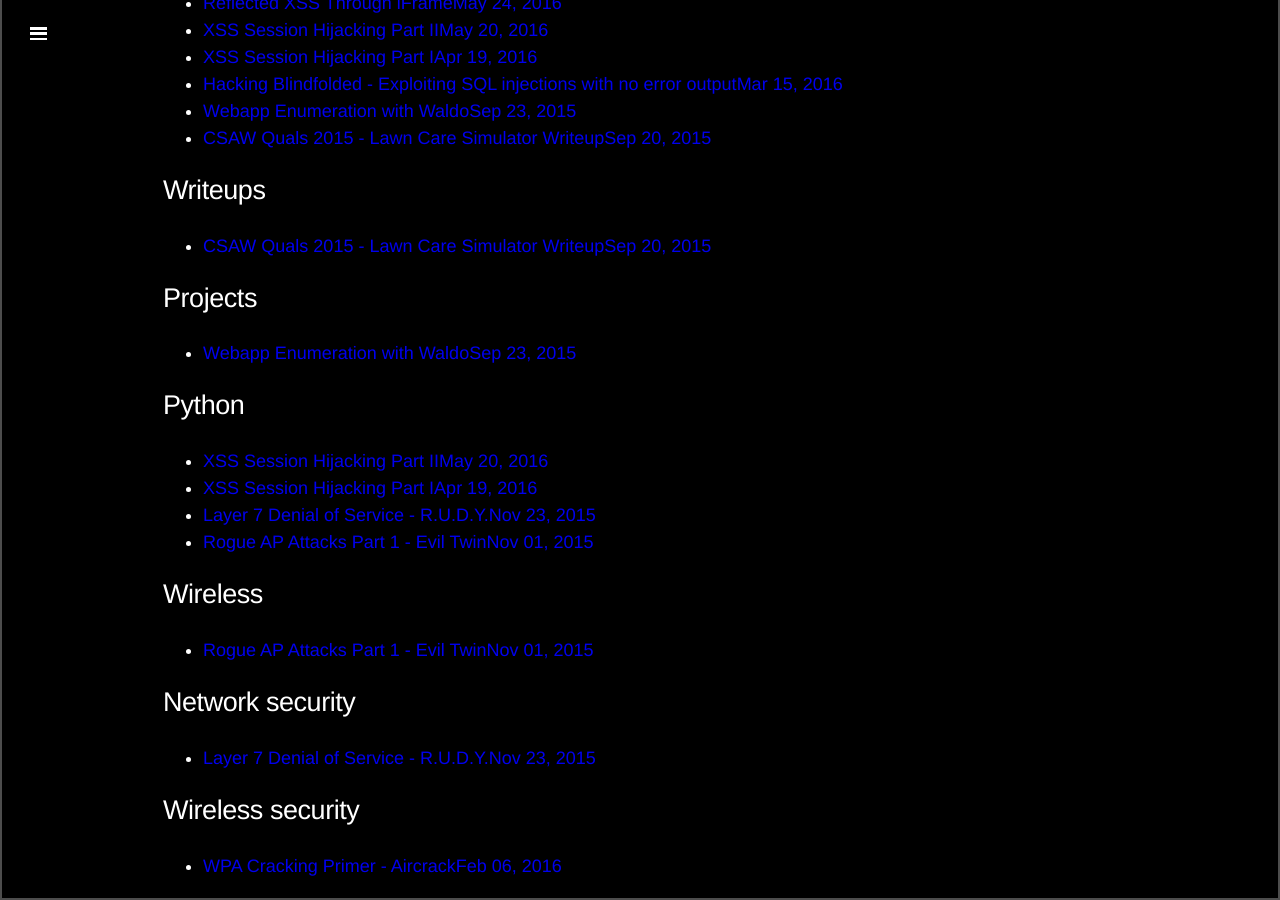
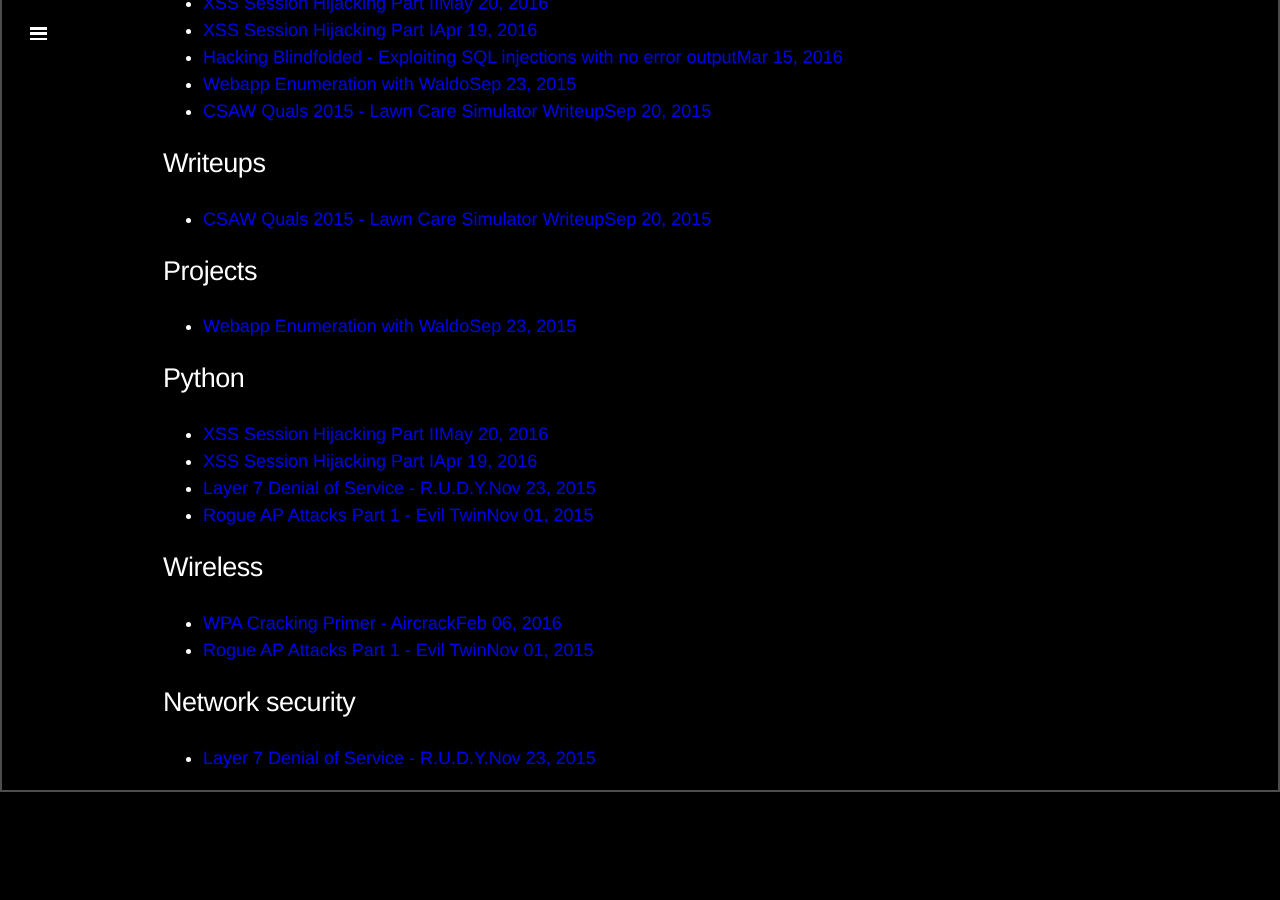
Before and after one commit to s0lst1c3/s0lst1c3.github.io, a Jekyll site: the page built from category.html, in a window 1280 px wide and 900 px high, scrolled down 620 px. Built offline with Jekyll 4.4.1, drawn with Linux system fonts in a browser that asks for light colours; Markdown is read by kramdown in place of the engine named in the settings; after the commit the page ends 1412 px from its top, so only the background shows below that.

Commit message:
Update 2016-02-06-2015-WPA-Cracking-Primer.md

```diff
--- a/_posts/2016-02-06-2015-WPA-Cracking-Primer.md
+++ b/_posts/2016-02-06-2015-WPA-Cracking-Primer.md
@@ -2,7 +2,7 @@
 layout: post
 title: WPA Cracking Primer - Aircrack
 categories:
-- wireless security
+- wireless
 ---
 
 ![Free WiFi]({{ site.baseurl }}images/wpa-cracking/free-wifi.jpg)
```
